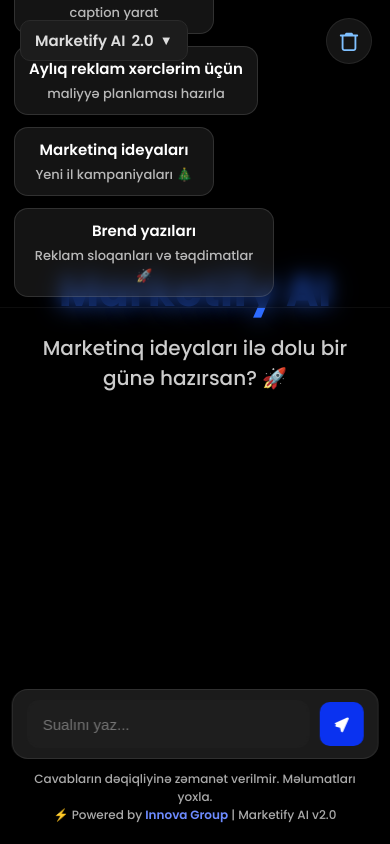
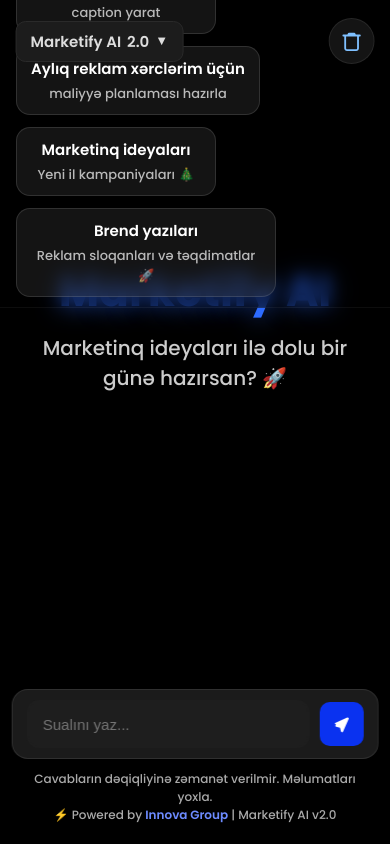
Before and after one commit to jeselemana/marketify.ai, a website: page public/index.html in a window 390 px wide. Drawn offline with nearby package versions, Linux system fonts and the light colour scheme.

Commit message:
feat: Mobile layout fixes for header and cards

```diff
--- a/public/style.css
+++ b/public/style.css
@@ -53,11 +53,17 @@
   position: relative;
 }
 
-/* 🔹 Başlıq */
+/* 🔹 Başlıq (DÜZƏLİŞ 1: Mərkəzləşdirildi və eni təyin edildi) */
 .header {
   position: fixed;
-  top: 20px;
-  left: 20px;
+  top: 18px; /* Yuxarı boşluq */
+  left: 50%;
+  transform: translateX(-50%);
+  width: 92%; /* Mobil uyğunluq üçün en */
+  max-width: 800px;
+  display: flex;
+  justify-content: space-between; /* Elementləri aralamaq üçün */
+  align-items: center;
   z-index: 20;
 }
 
@@ -81,10 +87,9 @@
 
 .model-btn { display: flex; align-items: center; gap: 6px; border-radius: 8px; font-size: 15px; padding: 6px 10px; }
 
-/* 🧹 Yeni Təmizlə düyməsi */
+/* 🧹 Yeni Təmizlə düyməsi (DÜZƏLİŞ 2: Position stilləri ləğv edildi, çünki header onu idarə edir) */
 .clear-btn {
-  position: fixed;
-  top: 18px; right: 18px;
+  /* top: 18px; right: 18px; position: fixed; stilləri silindi */
   width: 46px; height: 46px; border-radius: 50%;
   background: #141414;
   border: 1px solid rgba(255,255,255,.08);
@@ -248,7 +253,7 @@
     display: flex;
     gap: 12px;
     overflow-x: auto;
-    padding: 10px 14px;
+    padding: 10px 16px; /* DÜZƏLİŞ 3: 14px-dən 16px-ə dəyişdirildi */
     scroll-snap-type: x mandatory;
     -webkit-overflow-scrolling: touch;
     justify-content: flex-start;
```
